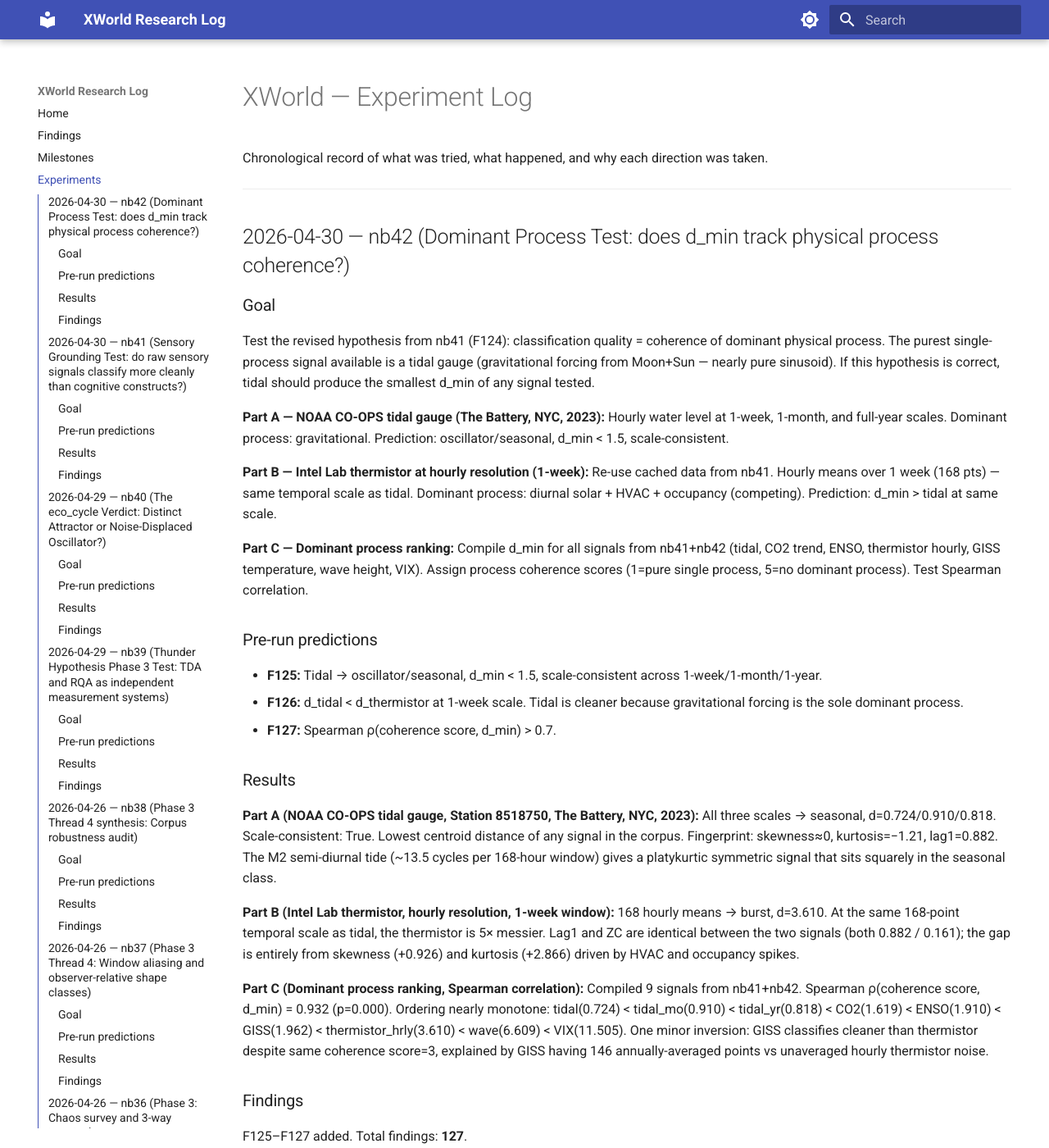
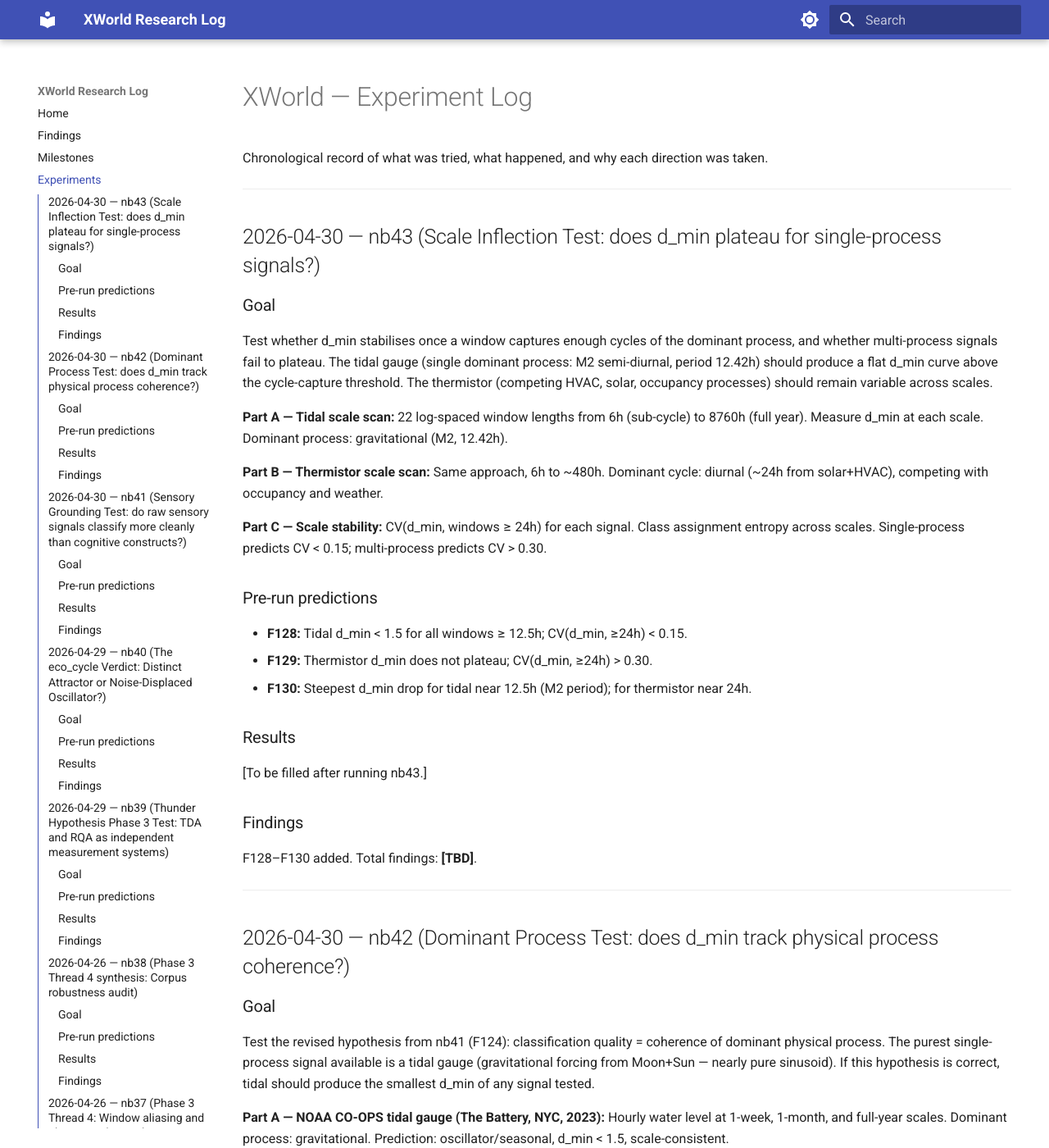
Before and after one commit to sekarkrishna/xworld, an MkDocs documentation site: the page built from notebooks/EXPERIMENTS.md, in a window 1280 px wide and 1400 px high. Shown: the whole window at 82% size. Built offline with MkDocs 1.6.1 and Material for MkDocs 9.7.7, drawn with Linux system fonts in a browser that asks for light colours.

Commit message:
30Apr2026

```diff
--- a/mkdocs.yml
+++ b/mkdocs.yml
@@ -41,6 +41,7 @@ nav:
   - Experiments: EXPERIMENTS.md
   - Decisions: DECISIONS.md
   - Sessions:
+      - "30 Apr 2026 (nb43)": summary_30APR2026_nb43.md
       - "30 Apr 2026 (nb42)": summary_30APR2026_nb42.md
       - "30 Apr 2026 (nb41)": summary_30APR2026_nb41.md
       - "29 Apr 2026 (nb40)": summary_29APR2026_nb40.md
--- a/notebooks/EXPERIMENTS.md
+++ b/notebooks/EXPERIMENTS.md
@@ -1,6 +1,31 @@
 # XWorld — Experiment Log
 
 Chronological record of what was tried, what happened, and why each direction was taken.
+
+---
+
+## 2026-04-30 — nb43 (Scale Inflection Test: does d_min plateau for single-process signals?)
+
+### Goal
+Test whether d_min stabilises once a window captures enough cycles of the dominant process, and whether multi-process signals fail to plateau. The tidal gauge (single dominant process: M2 semi-diurnal, period 12.42h) should produce a flat d_min curve above the cycle-capture threshold. The thermistor (competing HVAC, solar, occupancy processes) should remain variable across scales.
+
+**Part A — Tidal scale scan:** 22 log-spaced window lengths from 6h (sub-cycle) to 8760h (full year). Measure d_min at each scale. Dominant process: gravitational (M2, 12.42h).
+
+**Part B — Thermistor scale scan:** Same approach, 6h to ~480h. Dominant cycle: diurnal (~24h from solar+HVAC), competing with occupancy and weather.
+
+**Part C — Scale stability:** CV(d_min, windows ≥ 24h) for each signal. Class assignment entropy across scales. Single-process predicts CV < 0.15; multi-process predicts CV > 0.30.
+
+### Pre-run predictions
+- **F128:** Tidal d_min < 1.5 for all windows ≥ 12.5h; CV(d_min, ≥24h) < 0.15.
+- **F129:** Thermistor d_min does not plateau; CV(d_min, ≥24h) > 0.30.
+- **F130:** Steepest d_min drop for tidal near 12.5h (M2 period); for thermistor near 24h.
+
+### Results
+
+[To be filled after running nb43.]
+
+### Findings
+F128–F130 added. Total findings: **[TBD]**.
 
 ---
 
--- a/notebooks/FINDINGS.md
+++ b/notebooks/FINDINGS.md
@@ -1,6 +1,38 @@
 # XWorld — Findings
 
 Cumulative record of what has been discovered, in the order it was discovered. Each finding is stated as a claim, the evidence that supports it, and what it means.
+
+---
+
+## 2026-04-30 — Notebook 43 (Scale Inflection Test)
+
+### F128 — [Tidal scale scan — to be filled after nb43 run]
+
+**Prediction:** d_min < 1.5 for all windows ≥ 12.5h (one M2 cycle); CV(d_min, ≥24h) < 0.15.
+
+**Evidence:** [TBD — NOAA CO-OPS tidal, 22 log-spaced window lengths 6h–8760h, from local cache]
+
+**What it means:** [TBD — if confirmed: single-process signals show scale-invariant d_min once the window exceeds one dominant cycle, a direct signature of process purity]
+
+---
+
+### F129 — [Thermistor scale scan — to be filled after nb43 run]
+
+**Prediction:** Thermistor d_min does not plateau; CV(d_min, ≥24h) > 0.30.
+
+**Evidence:** [TBD — Intel Lab thermistor hourly, same scale scan, from local cache]
+
+**What it means:** [TBD — if confirmed: multi-process signals have inherently unstable fingerprints across scales; the scale-CV is a new measurable proxy for process coherence]
+
+---
+
+### F130 — [Scale inflection point — to be filled after nb43 run]
+
+**Prediction:** Steepest d_min drop near the dominant cycle period (12.5h for tidal, ~24h for thermistor).
+
+**Evidence:** [TBD — derivative of d_min curve across scale scan for both signals]
+
+**What it means:** [TBD — if confirmed: the inflection point is an empirical estimate of the dominant process period, recoverable from classification geometry alone]
 
 ---
 
```
Also changed, not shown: notebooks/summary_30APR2026_nb43.md (added, +33 -0 lines), 1 other file.
